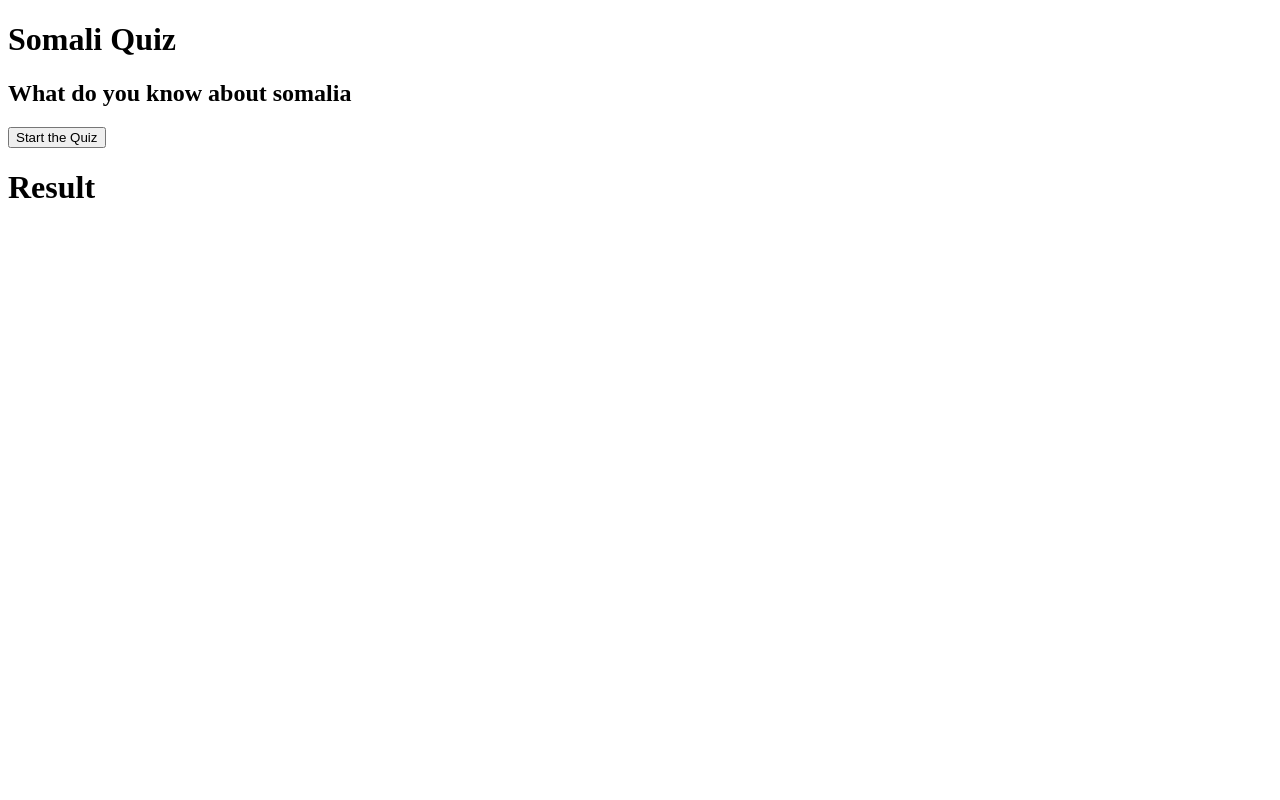
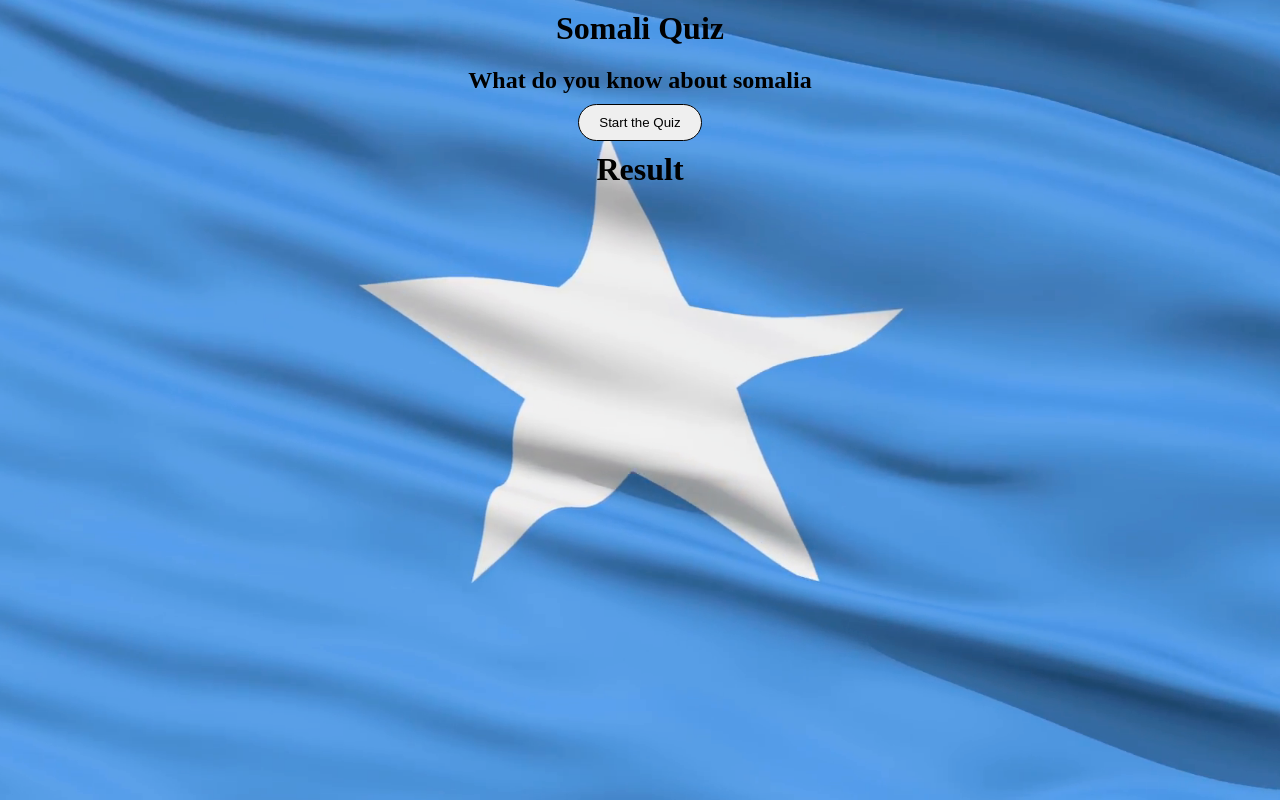
Before and after one commit to afmire877/Somali-Quiz, a plain HTML site: page index.html in a window 1280 px wide. Drawn offline with Linux system fonts and the light colour scheme.

Commit message:
I styled the background and centered the text

```diff
--- a/index.html
+++ b/index.html
@@ -2,10 +2,10 @@
 <html>
 <head>
 	<title>Somali Quiz</title>
-	<style type="text/css" src="styles.css"></style>
+	<link rel="stylesheet" type="text/css" href="styles.css">
 </head>
 <body>
-
+	<div class="container">
 		<h1>Somali Quiz</h1>
 
 		<h2>What do you know about somalia</h2>
@@ -33,7 +33,7 @@
 			<h1 id="result">Result</h1>
 			<h2 id="score"></h2>
 		</div>
-
+	</div>
 
 	<script type="text/javascript" src="app.js"></script>
 </body>
--- a/styles.css
+++ b/styles.css
@@ -3,10 +3,30 @@
 	padding:0;
 }
 
-div #quiz {
-	display: none;
+body {
+	background-image:url(assets/img/somali-flag.png);
+	background-size: cover ;
+	background-position: center;
+	background-repeat: no-repeat;
+	height: 100vh;
 }
+h1,
+h2,
+form
+ {
+	text-align: center;
+	padding: 10px 10px;
+}
+button {
+	display: block;
+	padding: 10px 20px;
+	border-radius: 20px;
+	border: 1px solid black;
+	margin:0 auto;
+}
+button:focus { outline: none; }
 
-.show {
-	display: block;
+.container {
+	margin: 0 auto;
+	height: 360px;
 }
```
Also changed, not shown: assets/img/somali-flag.png (added). Lines whose indentation alone changed are shown as unchanged.
